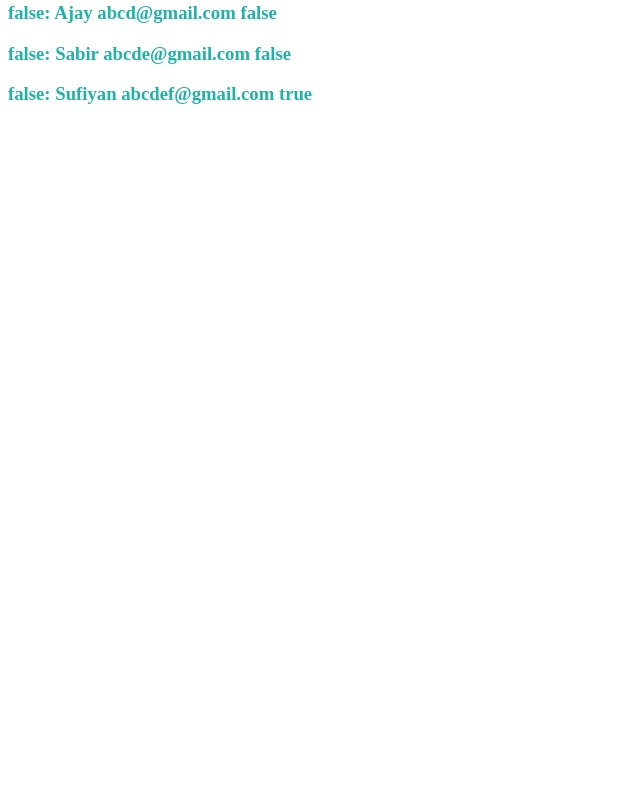
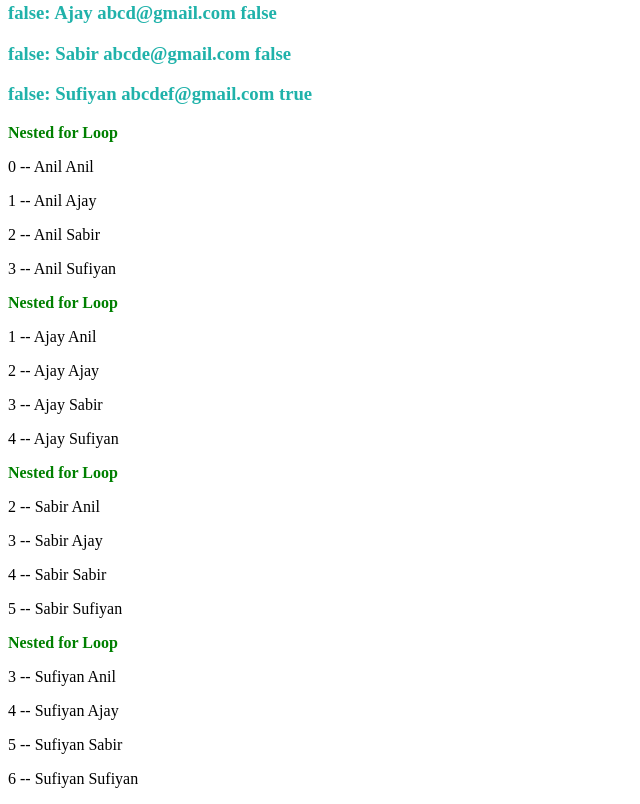
Before and after one commit to Sufiyan33/Learning-Angular, an Angular app in the folder Angular-Beginner/blog/: page / in a window 1280 px wide. Shown: the part 2080-2884 px from the top of the page, without its empty margins (0-640 px from the left). Before the commit the page ends 2204 px from the top, so only its background shows below. Built offline with nearby package versions, Linux system fonts and the light colour scheme.

Commit message:
Nested for loop

```diff
--- a/Angular-Beginner/blog/src/app/app.component.html
+++ b/Angular-Beginner/blog/src/app/app.component.html
@@ -111,3 +111,11 @@
  @for (item of userDetails; track item; let first = $first, last = $last) {
   <h3 style="color: lightseagreen">{{first}}: {{item.name}} {{item.email}} {{last}}</h3>
  }
+
+<!-- Nested for loop -->
+ @for (user of userDetails; track user; let i= $index) {
+  <p style="color: green;"><b>Nested for Loop</b></p>
+  @for (users of userDetails; track users; let j= $index) {
+    <p>{{i+j}} -- {{user.name}} {{users.name}}</p>
+  }
+ }
```
